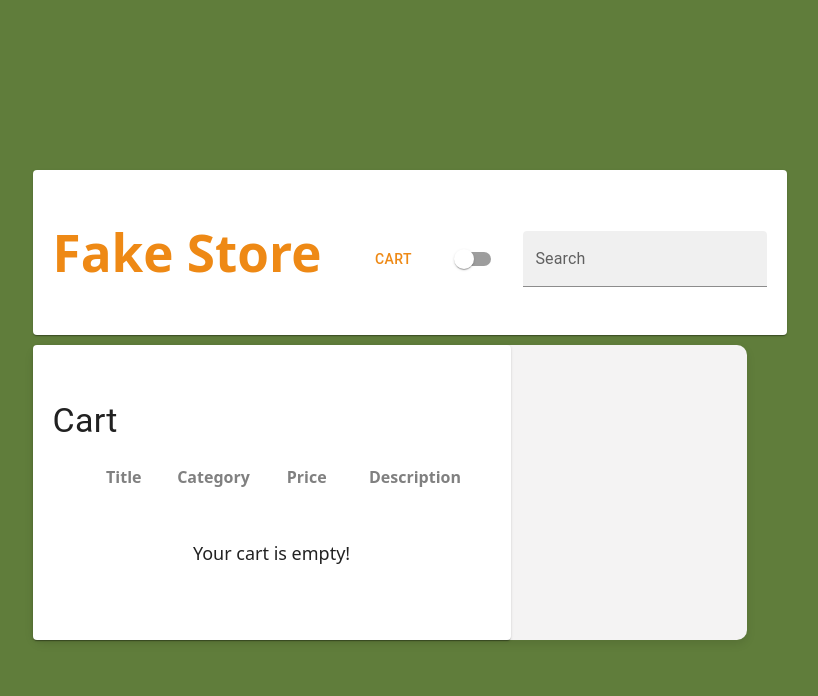
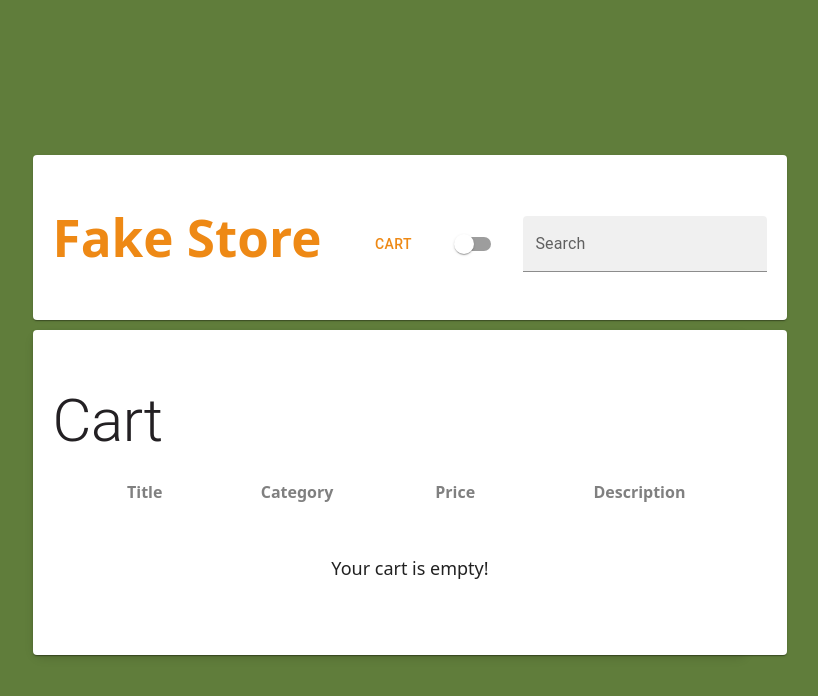
Before and after one commit to Tidal96/FakeStore-demo, a React (Vite) app: page /cart in a window 1280 px wide. Shown: the top 696 px of the page, without its empty margins (250-1068 px from the left). Built offline with nearby package versions, Linux system fonts and the light colour scheme.

Commit message:
fix: correct CSS import path and update Typography variant in ContentGrid component

```diff
--- a/src/Components/ContentGrid.tsx
+++ b/src/Components/ContentGrid.tsx
@@ -1,15 +1,15 @@
 
 import { ReactNode } from "react";
-import "../styles/ContentGrid.css";
+import "../styles/contentgrid.css";
 import Item from "./Item";
 import { Card, Typography } from "@mui/material";
 type contentGridProps = { title?: string; children: ReactNode };
 function ContentGrid({ title = "List", children }: contentGridProps) {
   return (
-    <>
-      <tbody>
+
+      <main>
         <Card className="content">
-          <Typography variant="h4" className="cart-header">{title}</Typography>
+          <Typography variant="h2" className="cart-header">{title}</Typography>
           <table className="content-header">
             <tr>
               <th>Title</th>
@@ -20,8 +20,8 @@ function ContentGrid({ title = "List", children }: contentGridProps) {
           </table>
           {children}
         </Card>
-      </tbody>
-    </>
+      </main>
+
   );
 }
 export default ContentGrid;
```
